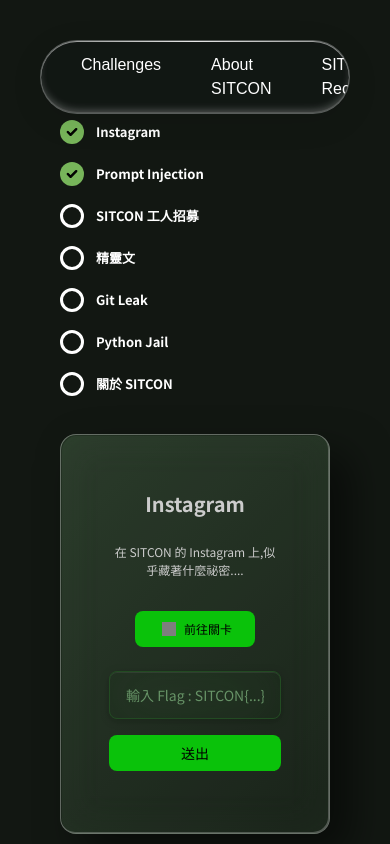
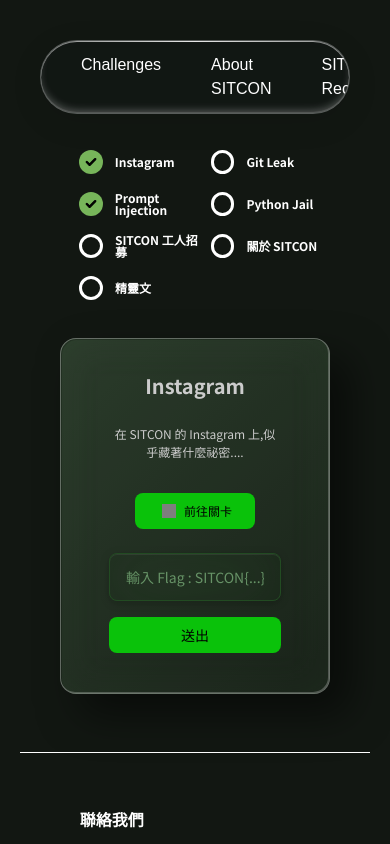
Before and after one commit to LeoLee-0531/hitcon-challenge, a Next.js app in the folder apps/web/: page /en/challenges in a window 390 px wide. Shown: the top 844 px of the page. Built offline with nearby package versions, Linux system fonts and the light colour scheme; grey boxes are pictures that could not be loaded.

Commit message:
feat: fix mobile layout

```diff
--- a/apps/web/src/app/[locale]/challenges/page.tsx
+++ b/apps/web/src/app/[locale]/challenges/page.tsx
@@ -132,19 +132,21 @@ export default function ChallengesPage() {
 
   return (
     <div
-      className="min-h-screen text-white w-full h-full"
+      className="text-white w-full"
       style={{
         backgroundColor: '#121712',
         fontFamily: '"Noto Sans TC", "Microsoft JhengHei", Arial, sans-serif',
         paddingLeft: isMobile ? '20px' : '65px',
         paddingRight: isMobile ? '20px' : '65px',
-        paddingTop: isMobile ? '70px' : '65px',
-        minHeight: '100vh',
+        paddingTop: isMobile ? '100px' : '65px',
       }}
     >
       <div
         className={isMobile ? 'flex flex-col' : 'flex'}
-        style={{ height: isMobile ? 'auto' : 'calc(100vh - 80px)' }}
+        style={{
+          height: isMobile ? 'auto' : 'calc(100vh - 80px)',
+          minHeight: isMobile ? 'auto' : 'calc(100vh - 80px)',
+        }}
       >
         {/* Left Sidebar */}
         <div
@@ -152,23 +154,27 @@ export default function ChallengesPage() {
           style={{
             backgroundColor: '#121712',
             width: isMobile ? '100%' : '320px',
-            paddingLeft: '16px',
-            paddingRight: '16px',
+            paddingLeft: isMobile ? '35px' : '16px',
+            paddingRight: isMobile ? '16px' : '16px',
             paddingTop: isMobile ? '8px' : '24px',
             paddingBottom: isMobile ? '8px' : '24px',
             marginTop: '10px',
             marginBottom: isMobile ? '12px' : '0',
           }}
         >
-          <div className="relative">
-            {challengesList.map((challenge, index) => (
+          {isMobile ? (
+            // 手機版：左右兩列布局
+            <div style={{ display: 'flex', gap: '12px' }}>
+              {/* 左邊四個任務 */}
+              <div style={{ flex: 1 }}>
+                {challengesList.slice(0, 4).map((challenge, index) => (
                   <div
                     key={challenge.id}
                     className="relative flex items-start cursor-pointer"
                     style={{
-                  width: isMobile ? '100%' : '214px',
-                  height: isMobile ? '40px' : '64px',
-                  marginBottom: isMobile ? '2px' : '0',
+                      width: '100%',
+                      height: '40px',
+                      marginBottom: '2px',
                     }}
                     onClick={() => setSelectedChallenge(challenge)}
                   >
@@ -176,13 +182,15 @@ export default function ChallengesPage() {
                     <div
                       className="rounded-full flex items-center justify-center relative"
                       style={{
-                    width: isMobile ? '24px' : '33px',
-                    height: isMobile ? '24px' : '33px',
-                    padding: isMobile ? '4px' : '7px',
+                        width: '24px',
+                        height: '24px',
+                        padding: '4px',
                         backgroundColor: challenge.completed
                           ? '#77B55A'
                           : 'transparent',
-                    border: challenge.completed ? 'none' : '3px solid #ffffff',
+                        border: challenge.completed
+                          ? 'none'
+                          : '3px solid #ffffff',
                       }}
                     >
                       {challenge.completed && (
@@ -191,8 +199,8 @@ export default function ChallengesPage() {
                           viewBox="0 0 20 20"
                           style={{
                             color: '#000000',
-                        width: isMobile ? '14px' : '20px',
-                        height: isMobile ? '14px' : '20px',
+                            width: '14px',
+                            height: '14px',
                             strokeWidth: '2',
                           }}
                         >
@@ -211,15 +219,164 @@ export default function ChallengesPage() {
                     <div
                       className="ml-3 flex items-center"
                       style={{
-                    width: isMobile ? 'calc(100% - 35px)' : '166px',
-                    height: isMobile ? '18px' : '24px',
-                    paddingTop: isMobile ? '5px' : '8px',
+                        width: 'calc(100% - 35px)',
+                        height: '18px',
+                        paddingTop: '5px',
                       }}
                     >
                       <span
                         style={{
                           color: '#ffffff',
-                      fontSize: isMobile ? '13px' : '20px',
+                          fontSize: '12px',
+                          fontWeight: 'bold',
+                          lineHeight: '1',
+                        }}
+                      >
+                        {challenge.title}
+                      </span>
+                    </div>
+                  </div>
+                ))}
+              </div>
+
+              {/* 右邊三個任務 */}
+              <div style={{ flex: 1 }}>
+                {challengesList.slice(4, 7).map((challenge, index) => (
+                  <div
+                    key={challenge.id}
+                    className="relative flex items-start cursor-pointer"
+                    style={{
+                      width: '100%',
+                      height: '40px',
+                      marginBottom: '2px',
+                    }}
+                    onClick={() => setSelectedChallenge(challenge)}
+                  >
+                    {/* 圓形圖標 */}
+                    <div
+                      className="rounded-full flex items-center justify-center relative"
+                      style={{
+                        width: '24px',
+                        height: '24px',
+                        padding: '4px',
+                        backgroundColor: challenge.completed
+                          ? '#77B55A'
+                          : 'transparent',
+                        border: challenge.completed
+                          ? 'none'
+                          : '3px solid #ffffff',
+                      }}
+                    >
+                      {challenge.completed && (
+                        <svg
+                          fill="currentColor"
+                          viewBox="0 0 20 20"
+                          style={{
+                            color: '#000000',
+                            width: '14px',
+                            height: '14px',
+                            strokeWidth: '2',
+                          }}
+                        >
+                          <path
+                            fillRule="evenodd"
+                            d="M16.707 5.293a1 1 0 010 1.414l-8 8a1 1 0 01-1.414 0l-4-4a1 1 0 011.414-1.414L8 12.586l7.293-7.293a1 1 0 011.414 0z"
+                            clipRule="evenodd"
+                            stroke="currentColor"
+                            strokeWidth="1.5"
+                          />
+                        </svg>
+                      )}
+                    </div>
+
+                    {/* 文字框 */}
+                    <div
+                      className="ml-3 flex items-center"
+                      style={{
+                        width: 'calc(100% - 35px)',
+                        height: '18px',
+                        paddingTop: '5px',
+                      }}
+                    >
+                      <span
+                        style={{
+                          color: '#ffffff',
+                          fontSize: '12px',
+                          fontWeight: 'bold',
+                          lineHeight: '1',
+                        }}
+                      >
+                        {challenge.title}
+                      </span>
+                    </div>
+                  </div>
+                ))}
+              </div>
+            </div>
+          ) : (
+            // 電腦版：保持原來的垂直布局
+            <div className="relative">
+              {challengesList.map((challenge, index) => (
+                <div
+                  key={challenge.id}
+                  className="relative flex items-start cursor-pointer"
+                  style={{
+                    width: '214px',
+                    height: '64px',
+                    marginBottom: '0',
+                  }}
+                  onClick={() => setSelectedChallenge(challenge)}
+                >
+                  {/* 圓形圖標 */}
+                  <div
+                    className="rounded-full flex items-center justify-center relative"
+                    style={{
+                      width: '33px',
+                      height: '33px',
+                      padding: '7px',
+                      backgroundColor: challenge.completed
+                        ? '#77B55A'
+                        : 'transparent',
+                      border: challenge.completed
+                        ? 'none'
+                        : '3px solid #ffffff',
+                    }}
+                  >
+                    {challenge.completed && (
+                      <svg
+                        fill="currentColor"
+                        viewBox="0 0 20 20"
+                        style={{
+                          color: '#000000',
+                          width: '20px',
+                          height: '20px',
+                          strokeWidth: '2',
+                        }}
+                      >
+                        <path
+                          fillRule="evenodd"
+                          d="M16.707 5.293a1 1 0 010 1.414l-8 8a1 1 0 01-1.414 0l-4-4a1 1 0 011.414-1.414L8 12.586l7.293-7.293a1 1 0 011.414 0z"
+                          clipRule="evenodd"
+                          stroke="currentColor"
+                          strokeWidth="1.5"
+                        />
+                      </svg>
+                    )}
+                  </div>
+
+                  {/* 文字框 */}
+                  <div
+                    className="ml-3 flex items-center"
+                    style={{
+                      width: '166px',
+                      height: '24px',
+                      paddingTop: '8px',
+                    }}
+                  >
+                    <span
+                      style={{
+                        color: '#ffffff',
+                        fontSize: '20px',
                         fontWeight: 'bold',
                         lineHeight: '1',
                       }}
@@ -229,7 +386,7 @@ export default function ChallengesPage() {
                   </div>
 
                   {/* 連接線 (除了最後一個項目) */}
-                {index < challenges.length - 1 && !isMobile && (
+                  {index < challenges.length - 1 && (
                     <div
                       className="absolute"
                       style={{
@@ -244,6 +401,7 @@ export default function ChallengesPage() {
                 </div>
               ))}
             </div>
+          )}
         </div>
 
         {/* Main Content Area */}
@@ -257,7 +415,7 @@ export default function ChallengesPage() {
             style={{
               width: isMobile ? 'calc(100% - 32px)' : '520px',
               height: isMobile ? 'auto' : '400px',
-              minHeight: isMobile ? '400px' : '400px',
+              minHeight: isMobile ? '350px' : '400px',
               borderRadius: isMobile ? '16px' : '20px',
               background:
                 'linear-gradient(135deg, rgba(143, 204, 143, 0.3) 0%, rgba(71, 102, 71, 0.3) 100%)',
--- a/apps/web/src/app/[locale]/layout.tsx
+++ b/apps/web/src/app/[locale]/layout.tsx
@@ -80,7 +80,7 @@ export default async function LocaleLayout({
 
           {/* temp Main Content (include navBar) */}
           <main
-            className="flex-1 container mx-auto px-6 py-8"
+            className="container mx-auto px-6 py-8"
             style={{ backgroundColor: '#121712' }}
           >
             {children}
```
Lines whose indentation alone changed are shown as unchanged.
